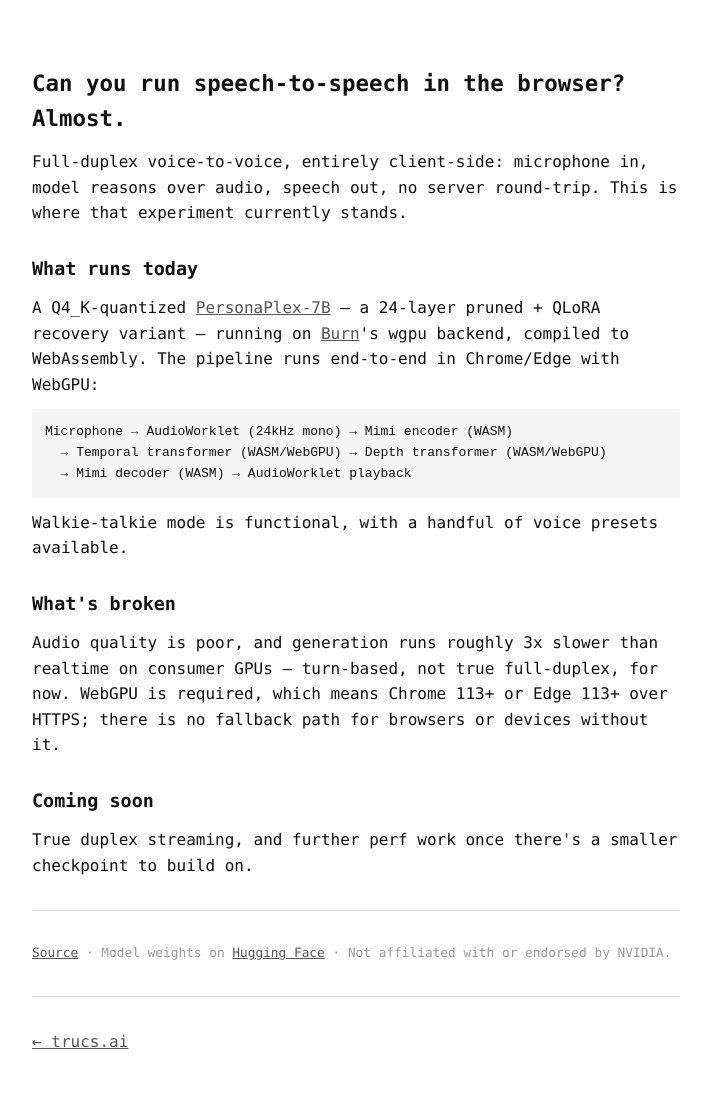
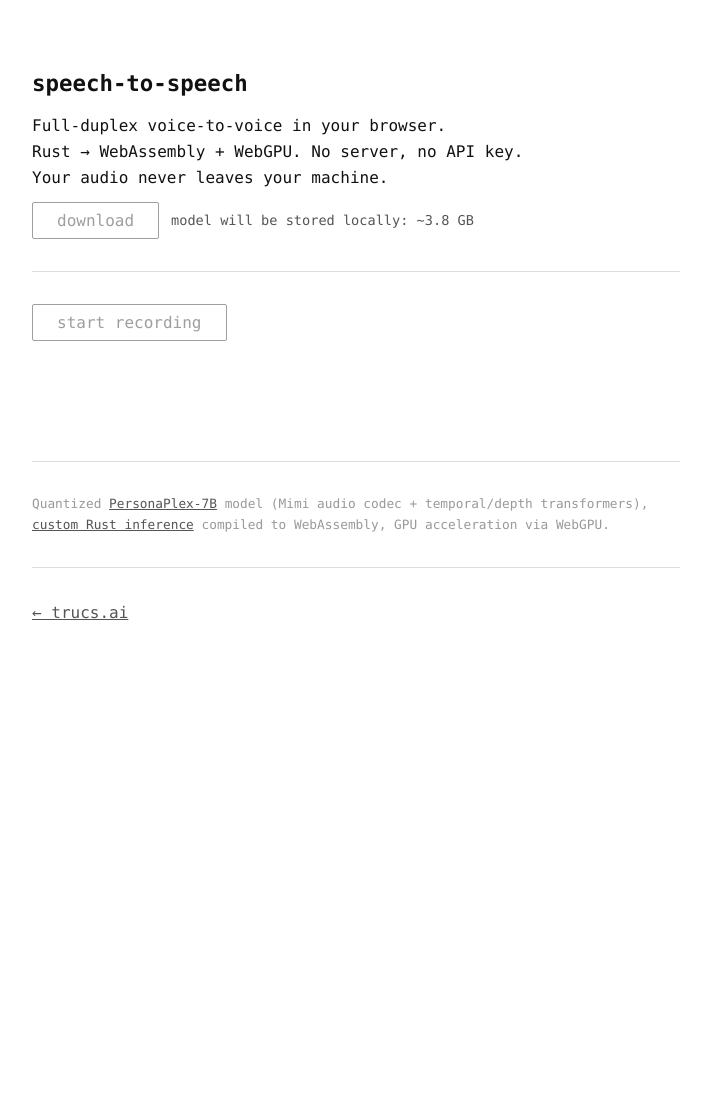
Before and after one commit to idle-intelligence/trucs.ai, a Jekyll site: the page sts/index.html, which Jekyll copies as it is, in a window 1280 px wide. Shown: the whole page, without its empty margins (284-995 px from the left). Built offline with Jekyll 4.4.1, drawn with Linux system fonts in a browser that asks for light colours; after the commit the page ends 900 px from its top, so only the background shows below that.

Commit message:
sts: rebuild index.html to match stt/tts/llm demo page structure
Replace the blog-post layout (headings, prose, "coming soon") with the
standard demo template: title, three-line description, download row
with size hint, disabled start-recording button, empty notes div, and
footer .panel-desc line — mirroring stt/index.html verbatim in markup
and CSS.

```diff
--- a/sts/index.html
+++ b/sts/index.html
@@ -4,60 +4,82 @@
   <meta charset="utf-8">
   <meta name="viewport" content="width=device-width, initial-scale=1">
   <title>speech-to-speech — trucs.ai</title>
-  <meta name="description" content="Can you run speech-to-speech in the browser? Almost. Status of the sts-web experiment.">
+  <meta name="description" content="Full-duplex voice-to-voice running in your browser via WebGPU. No server, no API key.">
   <link rel="icon" href="/favicon.svg" type="image/svg+xml">
   <link rel="alternate icon" href="/favicon.ico" sizes="16x16 32x32">
   <link rel="stylesheet" href="../assets/style.css">
   <style>
+    button {
+      font-family: inherit;
+      font-size: 1rem;
+      padding: 0.5em 1.5em;
+      border: 1px solid #111;
+      background: #fff;
+      color: #111;
+      cursor: pointer;
+      border-radius: 2px;
+    }
+    button:hover {
+      background: #111;
+      color: #fff;
+    }
+    button:disabled {
+      opacity: 0.4;
+      cursor: not-allowed;
+    }
+    button:disabled:hover {
+      background: #fff;
+      color: #111;
+    }
+    button.recording {
+      background: #111;
+      color: #fff;
+    }
+    #model-status {
+      display: flex;
+      align-items: center;
+      gap: 0.75em;
+    }
+    #status-text {
+      color: #555;
+      font-size: 0.85rem;
+    }
+    .notes {
+      margin-top: 1.5em;
+      white-space: pre-wrap;
+      word-break: break-word;
+      min-height: 4em;
+    }
     .panel-desc {
       color: #999;
       font-size: 0.8rem;
     }
-    .status-ok { color: #111; }
-    .status-broken { color: #999; }
   </style>
 </head>
 <body>
   <main>
-    <h1>Can you run speech-to-speech in the browser? Almost.</h1>
-
+    <h1>speech-to-speech</h1>
     <p>
-      Full-duplex voice-to-voice, entirely client-side: microphone in, model reasons over audio,
-      speech out, no server round-trip. This is where that experiment currently stands.
+      Full-duplex voice-to-voice in your browser.<br>
+      Rust → WebAssembly + WebGPU. No server, no API key.<br>
+      Your audio never leaves your machine.
     </p>
 
-    <h2>What runs today</h2>
-    <p>
-      A Q4_K-quantized <a href="https://huggingface.co/nvidia/personaplex-7b-v1">PersonaPlex-7B</a>
-      — a 24-layer pruned + QLoRA recovery variant — running on
-      <a href="https://github.com/tracel-ai/burn">Burn</a>'s wgpu backend, compiled to WebAssembly.
-      The pipeline runs end-to-end in Chrome/Edge with WebGPU:
-    </p>
-    <pre>Microphone → AudioWorklet (24kHz mono) → Mimi encoder (WASM)
-  → Temporal transformer (WASM/WebGPU) → Depth transformer (WASM/WebGPU)
-  → Mimi decoder (WASM) → AudioWorklet playback</pre>
-    <p>
-      Walkie-talkie mode is functional, with a handful of voice presets available.
-    </p>
-
-    <h2>What's broken</h2>
-    <p>
-      Audio quality is poor, and generation runs roughly 3x slower than realtime on consumer GPUs —
-      turn-based, not true full-duplex, for now. WebGPU is required, which means Chrome 113+ or
-      Edge 113+ over HTTPS; there is no fallback path for browsers or devices without it.
-    </p>
-
-    <h2>Coming soon</h2>
-    <p>
-      True duplex streaming, and further perf work once there's a smaller checkpoint to build on.
-    </p>
+    <div id="model-status">
+      <button id="load-btn" disabled>download</button>
+      <span id="status-text">model will be stored locally: ~3.8 GB</span>
+    </div>
 
     <hr>
-    <p class="panel-desc">
-      <a href="https://github.com/idle-intelligence/sts-web">Source</a> ·
-      Model weights on <a href="https://huggingface.co/idle-intelligence/personaplex-24L-q4_k-webgpu">Hugging Face</a> ·
-      Not affiliated with or endorsed by NVIDIA.
-    </p>
+
+    <button id="record-btn" disabled>start recording</button>
+
+    <!-- TC writes the status text here -->
+    <div id="sts-notes" class="notes"></div>
+
+    <hr>
+
+    <p id="desc-full" class="panel-desc">Quantized <a href="https://huggingface.co/idle-intelligence/personaplex-24L-q4_k-webgpu">PersonaPlex-7B</a> model (Mimi audio codec + temporal/depth transformers), <a href="https://github.com/idle-intelligence/sts-web">custom Rust inference</a> compiled to WebAssembly, GPU acceleration via WebGPU.</p>
 
     <hr>
     <p><a href="/">← trucs.ai</a></p>
```
